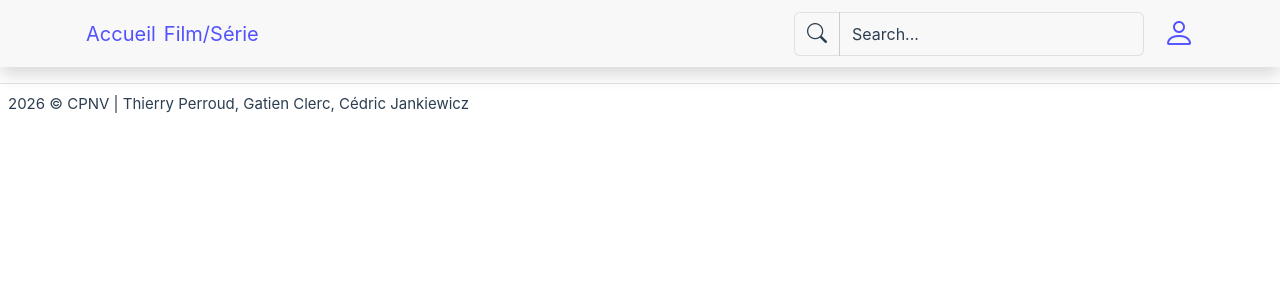
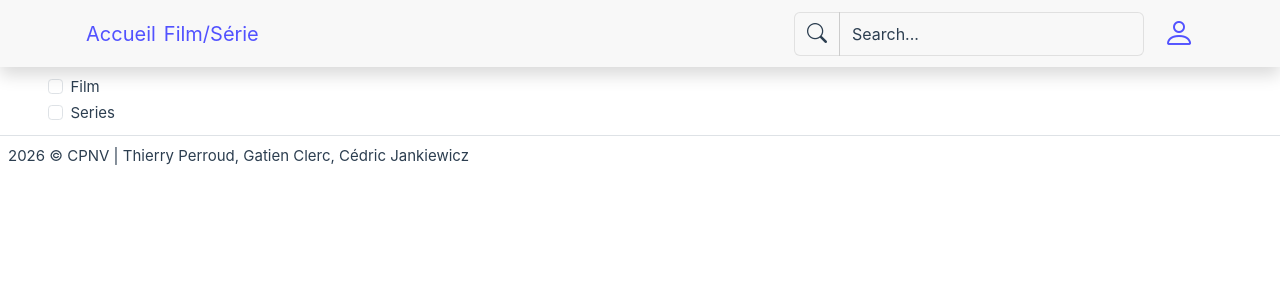
Before and after one commit to GatienClerc/ProjFront_catalogue_films, a Vue app: page /movies in a window 1280 px wide. Shown: the top 300 px of the page. Built offline with nearby package versions, Linux system fonts and the light colour scheme; no server answers.

Commit message:
add: chek box

```diff
--- a/src/router/index.js
+++ b/src/router/index.js
@@ -1,7 +1,7 @@
 import { createRouter, createWebHistory } from 'vue-router'
 import HomeView from '../views/HomeView.vue'
 import AccountView from '../views/AccountView.vue'
-import MoviesView from '../views/MoviesView.vue'
+import MediasView from '../views/MediasView.vue'
 import DisplayView from '../views/DisplayView.vue'
 
 const router = createRouter({
@@ -20,7 +20,7 @@ const router = createRouter({
     {
       path: '/movies',
       name: 'movies',
-      component: MoviesView,
+      component: MediasView,
     },
     {
       path: '/display/:id',
--- /dev/null
+++ b/src/views/MediasView.vue
@@ -0,0 +1,30 @@
+<script setup>
+import { onMounted } from 'vue'
+
+
+</script>
+
+<template>
+  <div class="filter">
+    <div class="media">
+      <div class="form-check">
+        <input class="form-check-input" type="checkbox" value="" id="checkMovie">
+        <label class="form-check-label" for="checkMovie">
+          Film
+        </label>
+      </div>
+      <div class="form-check">
+        <input class="form-check-input" type="checkbox" value="" id="checkSeries">
+        <label class="form-check-label" for="checkSeries">
+          Series
+        </label>
+      </div>
+    </div>
+
+
+  </div>
+</template>
+
+<style scoped>
+
+</style>
--- a/src/views/MoviesView.vue
+++ /dev/null
@@ -1,7 +0,0 @@
-<script setup>
-</script>
-
-<template>
-  <main>
-  </main>
-</template>
```
